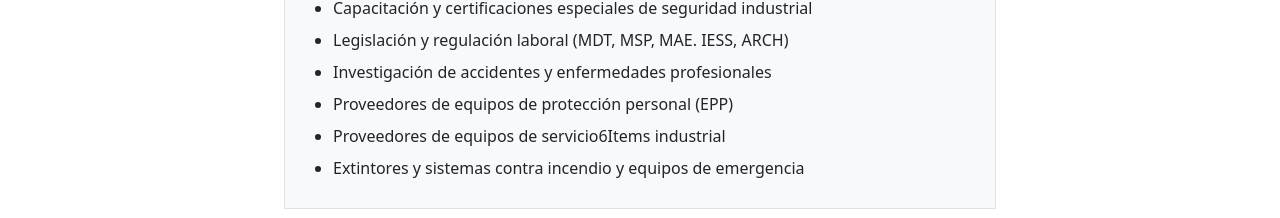
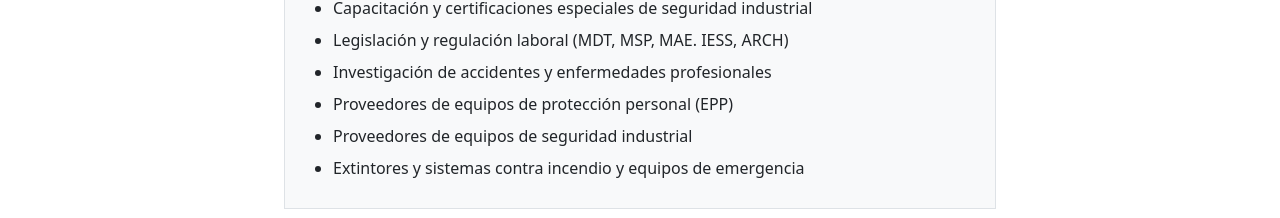
Before and after one commit to ContadoresMyA/Pagina-Contadores-MyA, a React (Create React App) app: page /catalogue in a window 1280 px wide. Shown: the part 1020-1238 px from the top of the page. Built offline with nearby package versions, Linux system fonts and the light colour scheme.

Commit message:
cambio de texto
cambio de texto

```diff
--- a/src/components/catalogue.js
+++ b/src/components/catalogue.js
@@ -62,7 +62,7 @@
         3: "Legislación y regulación laboral (MDT, MSP, MAE. IESS, ARCH)",
         4: "Investigación de accidentes y enfermedades profesionales",
         5: "Proveedores de equipos de protección personal (EPP)",
-        6: "Proveedores de equipos de servicio6Items industrial",
+        6: "Proveedores de equipos de seguridad industrial",
         7: "Extintores y sistemas contra incendio y equipos de emergencia"
     }
     return (
```
